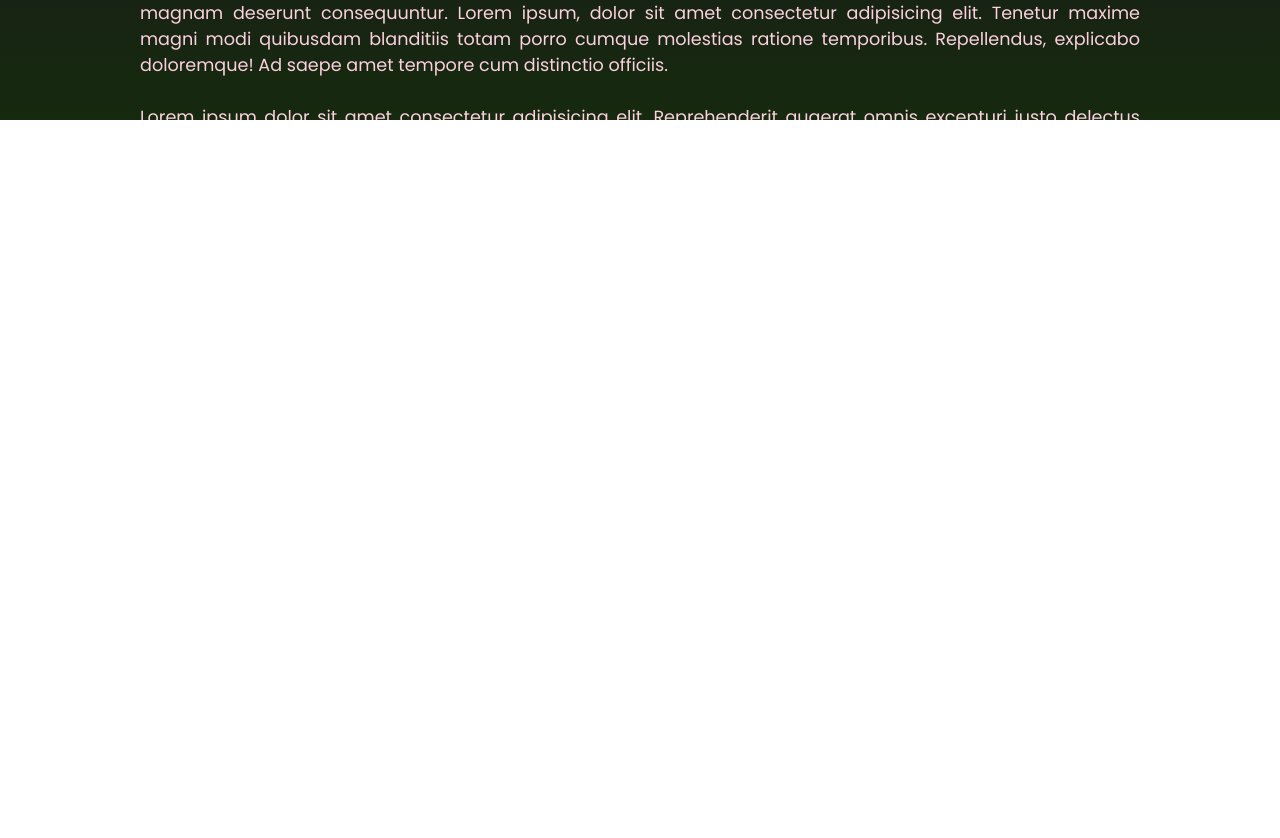
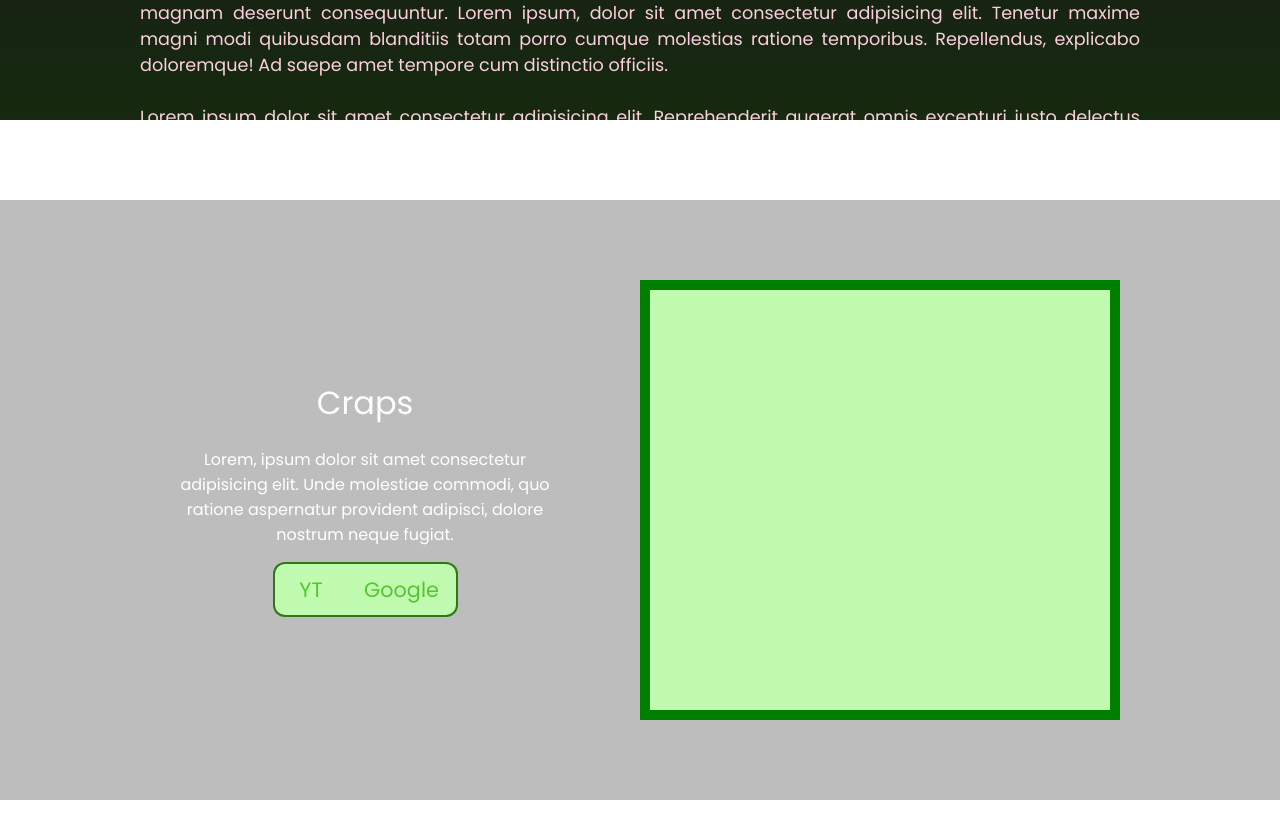
Before and after one commit to sparklingwaterlemon/Portfolio, a React (Create React App) app: page / in a window 1280 px wide. Shown: the part 1000-1838 px from the top of the page. Before the commit the page ends 1120 px from the top, so only its background shows below. Built offline with nearby package versions, Linux system fonts and the light colour scheme.

Commit message:
N7 projectd

```diff
--- a/src/Pages/App/App.jsx
+++ b/src/Pages/App/App.jsx
@@ -3,9 +3,9 @@ import './App.css';
 // import NavBar from '../../Components/NavBar/NavBar';
 import HeroSection from '../../Components/HeroSection/HeroSection';
 import AboutSection from '../../Components/AboutSection/AboutSection';
+import ProjectSectionD from '../../Components/ProjectSectionD/ProjectSectionD';
 
 // import ProjectSectionA from '../../Components/ProjectSectionA/ProjectSectionA';
-import ProjectSectionD from '../../Components/ProjectSectionD/ProjectSectionD';
 
 // import ContactSection from '../../Components/ContactSection/ContactSection';
 // import FooterSection from '../../Components/FooterSection/FooterSection';
@@ -20,10 +20,10 @@ export default function App() {
       {/* <NavBar /> */}
       <HeroSection />
       <AboutSection />
+      <ProjectSectionD />
 
 
       {/* <ProjectSectionA /> */}
-      {/* <ProjectSectionD /> */}
       {/* <section id="github">GitHub</section> */}
       {/* <section id="linkedin">LinkedIn</section> */}
       {/* <ContactSection /> */}
```
Also changed, not shown: src/Components/ProjectSectionD/ProjectSectionD.css (+0 -9 lines).
